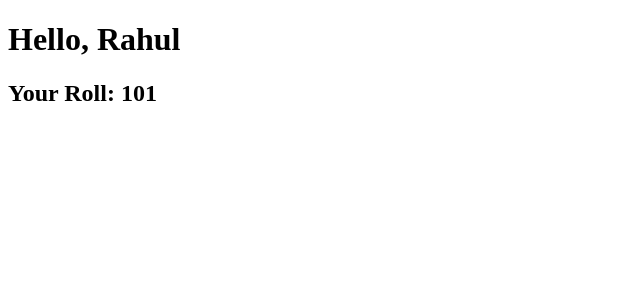
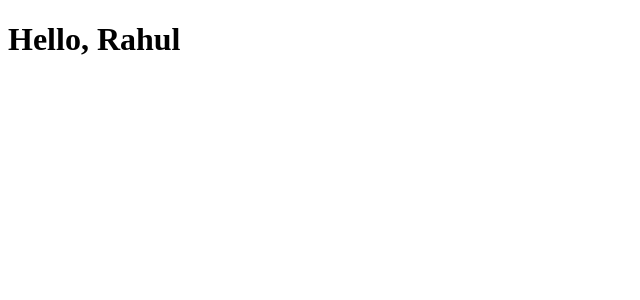
Before and after one commit to ojhal/React-Testing, a React (Create React App) app: page / in a window 1280 px wide. Shown: the top 300 px of the page, without its empty margins (0-640 px from the left). Built offline with nearby package versions, Linux system fonts and the light colour scheme.

Commit message:
Use state component

```diff
--- a/src/Student.js
+++ b/src/Student.js
@@ -1,5 +1,6 @@
 import React, { Component } from "react";
-import Pt from "prop-types";
+
+
 
 // const Student = props => {
 //   return (
@@ -10,21 +11,32 @@ import Pt from "prop-types";
 //   );
 // };
 
+// class Student extends Component {
+//   render() {
+//     console.log(this.props.name)
+//     console.log(this.props.roll)
+//     return (
+//       <div>
+//         <h1>Hello, {this.props.name}</h1>
+//         <h2>Your Roll: {this.props.roll}</h2>
+//       </div>
+//     );
+//   }
+// }
+// Student.propTypes = {
+//   name: Pt.string
+// };
+
 class Student extends Component {
+  state = {
+    name: "Rahul"
+
+  };
   render() {
-    console.log(this.props.name)
-    console.log(this.props.roll)
-    return (
-      <div>
-        <h1>Hello, {this.props.name}</h1>
-        <h2>Your Roll: {this.props.roll}</h2>
-      </div>
-    );
+    console.log(this.state.name)
+    return <h1>Hello, {this.state.name}</h1>;
   }
 }
-Student.propTypes = {
-  name: Pt.string
-};
 
 
 export default Student;
--- a/src/index.js
+++ b/src/index.js
@@ -2,4 +2,4 @@ import React from "react";
 import ReactDOM from "react-dom";
 import Student from "./Student";
 
-ReactDOM.render(<Student name="Rahul" roll={101} />, document.getElementById("root"));
+ReactDOM.render(<Student />, document.getElementById("root"));
```
